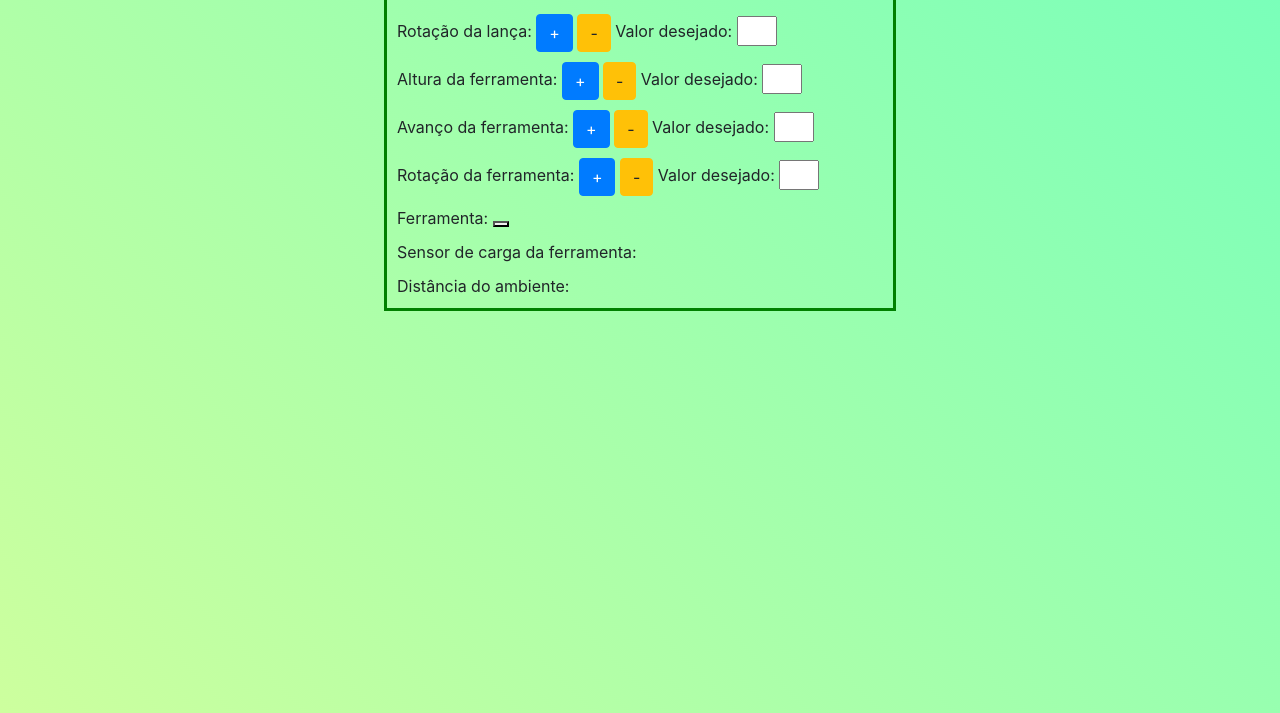
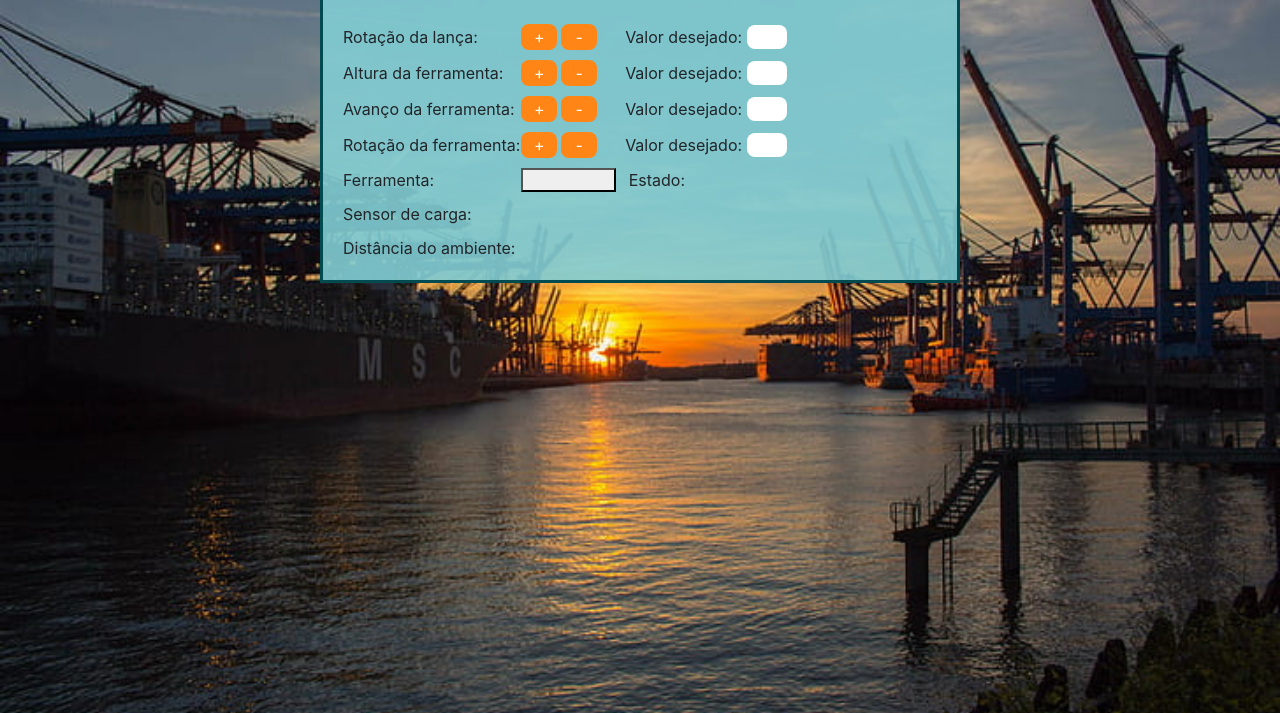
Before and after one commit to arthurlapertosa/UFMG-Lab3, a plain HTML site: page dev/templates/index.html in a window 1280 px wide. Shown: the part 97-810 px from the top of the page. Drawn offline with nearby package versions, Linux system fonts and the light colour scheme; no server answers.

Commit message:
gui interface changes

```diff
--- a/dev/static/style.css
+++ b/dev/static/style.css
@@ -1,13 +1,16 @@
 body {
-    background: linear-gradient(45deg, rgba(205,255,158,1) 0%, rgba(118,255,187,1) 100%);
+    background: url('./dock-bg.jpg') center center no-repeat;
+    background-size: cover;
+    overflow-y: hidden;
     height: 100vh;
 }
 
 .controls-wrapper {
     margin: 10px auto;
-    width: 40%;
-    border: 3px solid green;
-    padding: 10px;
+    padding: 20px;
+    width: 50%;
+    border: 3px solid #004a50;
+    background: #81cdd3e6;
 }
 
 .title {
@@ -15,17 +18,59 @@ body {
     margin-bottom: 40px;
 }
 
+.control-group {
+    display: flex;
+    flex-direction: column;
+    grid-gap: 10px;
+    width: 100%;
+}
+
 .control-element {
-    margin-top: 10px;
+    display: flex;
+    flex-direction: row;
+    align-items: center;
 }
+.item-label { width: 30%; }
+
+.input-group { width: 30%; }
 
 .input-control {
     width: 40px;
+    font-size: 12px;
+    border: none;
+    border-radius: 8px;
+    margin-left: 5px;
 }
 
-.start-stop-buttons {
-    margin-top: 15px;
+.button-group {
+    display: flex;
+    align-items: center;
+    grid-gap: 4px;
+    width: 17.5%;
 }
+.button-plus, .button-minus {
+    background: rgb(255, 134, 22);
+    color: white;
+    width: 36px;
+    border-radius: 8px;
+    padding: 0;
+}
+
+.tool-group {
+    display: flex;
+    width: 70%;
+    grid-gap: 3%;
+}
+
+.state-group {
+    display: flex;
+    align-items: center;
+}
+
+.tool-group button { width: 95px; }
+.state-group #suctionText { width: 75px; margin: auto 0 auto 10px; }
+
+.start-stop-buttons { margin-top: 15px; }
 
 @media screen and (max-width: 992px) {
     .controls-wrapper {
--- a/dev/templates/index.html
+++ b/dev/templates/index.html
@@ -12,52 +12,81 @@
 <body>
     <div class="controls-wrapper">
         <h1 class="title">Lab 3 - Grupo A :)</h1>
-        <div class="_d-flex _flex-column">
+        <div class="control-group">
             <div class="control-element">
-                Rotação da lança:
+                <span class="item-label">Rotação da lança:</span>
+                <div class="button-group">
+                    <button type="button" class="btn button-plus" title="arm" onclick="incrementValue(this)">+</button>
                     <span class="badge badge-light" id="armText"></span>
-                <button type="button" class="btn btn-primary" title="arm" onclick="incrementValue(this)">+</button>
-                <button type="button" class="btn btn-warning" title="arm" onclick="decrementValue(this)">-</button>
-                Valor desejado: <input class="input-control" title="arm" id="arm" value=""
-                    onfocusout="updateValue(this)" onkeydown="updateValueEnter(this)"></input>
+                    <button type="button" class="btn button-minus" title="arm" onclick="decrementValue(this)">-</button>
+                </div>
+                <div class="input-group">
+                    <span>Valor desejado:</span>
+                    <input class="input-control" title="arm" id="arm" value=""
+                        onfocusout="updateValue(this)" onkeydown="updateValueEnter(this)">
+                    </input>
+                </div>
             </div>
             <div class="control-element">
-                Altura da ferramenta:
+                <span class="item-label">Altura da ferramenta:</span>
+                <div class="button-group">
+                    <button type="button" class="btn button-plus" title="crab" onclick="incrementValue(this)">+</button>
                     <span class="badge badge-light" id="crabText"></span>
-                <button type="button" class="btn btn-primary" title="crab" onclick="incrementValue(this)">+</button>
-                <button type="button" class="btn btn-warning" title="crab" onclick="decrementValue(this)">-</button>
-                Valor desejado: <input class="input-control" title="crab" id="crab" value=""
-                    onfocusout="updateValue(this)" onkeydown="updateValueEnter(this)"></input>
+                    <button type="button" class="btn button-minus" title="crab" onclick="decrementValue(this)">-</button>
+                </div>
+                <div class="input-group">
+                    <span>Valor desejado:</span>
+                    <input class="input-control" title="crab" id="crab" value=""
+                        onfocusout="updateValue(this)" onkeydown="updateValueEnter(this)">
+                    </input>
+                </div>
             </div>
             <div class="control-element">
-                Avanço da ferramenta:
+                <span class="item-label">Avanço da ferramenta:</span>
+                <div class="button-group">
+                    <button type="button" class="btn button-plus" title="hoist" onclick="incrementValue(this)">+</button>
                     <span class="badge badge-light" id="hoistText"></span>
-                <button type="button" class="btn btn-primary" title="hoist" onclick="incrementValue(this)">+</button>
-                <button type="button" class="btn btn-warning" title="hoist" onclick="decrementValue(this)">-</button>
-                Valor desejado: <input class="input-control" title="hoist" id="hoist" value=""
-                    onfocusout="updateValue(this)" onkeydown="updateValueEnter(this)"></input>
+                    <button type="button" class="btn button-minus" title="hoist" onclick="decrementValue(this)">-</button>
+                </div>
+                <div class="input-group">
+                    <span>Valor desejado:</span>
+                    <input class="input-control" title="hoist" id="hoist" value=""
+                        onfocusout="updateValue(this)" onkeydown="updateValueEnter(this)">
+                    </input>
+                </div>
             </div>
             <div class="control-element">
-                Rotação da ferramenta:
+                <span class="item-label">Rotação da ferramenta:</span>
+                <div class="button-group">
+                    <button type="button" class="btn button-plus" title="crab_rotation"
+                        onclick="incrementValue(this)">+</button>
                     <span class="badge badge-light" id="crab_rotationText"></span>
-                <button type="button" class="btn btn-primary" title="crab_rotation"
-                    onclick="incrementValue(this)">+</button>
-                <button type="button" class="btn btn-warning" title="crab_rotation"
+                    <button type="button" class="btn button-minus" title="crab_rotation"
                         onclick="decrementValue(this)">-</button>
-                Valor desejado: <input class="input-control" title="crab_rotation" id="crab_rotation" value=""
-                    onfocusout="updateValue(this)" onkeydown="updateValueEnter(this)"></input>
+                </div>
+                    <div class="input-group">
+                        <span>Valor desejado:</span>
+                        <input class="input-control" title="crab_rotation" id="crab_rotation" value=""
+                            onfocusout="updateValue(this)" onkeydown="updateValueEnter(this)">
+                        </input>
+                    </div>
             </div>
             <div class="control-element">
-                Ferramenta:
+                <span class="item-label">Ferramenta:</span>
+                <div class="tool-group">
+                    <button type="button" class="" title="suction" id="suctionButton" onclick="toggleTool()"></button>
+                    <div class="state-group">
+                        <span class="state-label">Estado:</span>
                         <span class="" id="suctionText"></span>
-                <button type="button" class="" title="suction" id="suctionButton" onclick="toggleTool()"></button>
+                    </div>
+                </div>
             </div>
             <div class="control-element">
-                Sensor de carga da ferramenta:
+                <span class="item-label">Sensor de carga:</span>
                 <span class="" id="forceSensorText"></span>
             </div>
             <div class="control-element">
-                Distância do ambiente:
+                <span class="item-label">Distância do ambiente:</span>
                 <span class="badge badge-light" id="distanceFromEnvironmentValue"></span>
             </div>
         </div>
```
Also changed, not shown: dev/static/dock-bg.jpg (added). Lines whose indentation alone changed are shown as unchanged.
